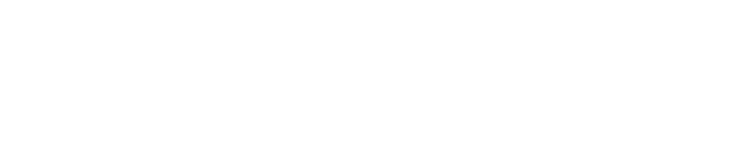
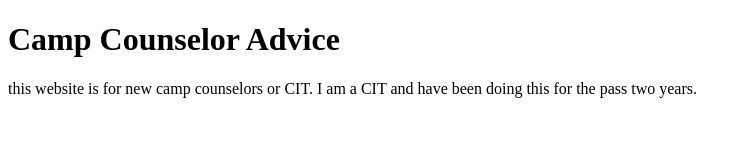
Before and after one commit to amgestiehr3/amgestiehr3.github.io, a plain HTML site: page index.html in a window 1280 px wide. Shown: the whole page, without its empty margins (0-750 px from the left). Drawn offline with Linux system fonts and the light colour scheme.

Commit message:
paragraph and heading

```diff
--- a/index.html
+++ b/index.html
@@ -5,6 +5,11 @@
 </head>
 <body>
 
+<h1> Camp Counselor Advice </h1>
+
+<p> this website is for new camp counselors or CIT.
+
+I am a CIT and have been doing this for the pass two years. </p>
 
 </body>
 </html>
```
